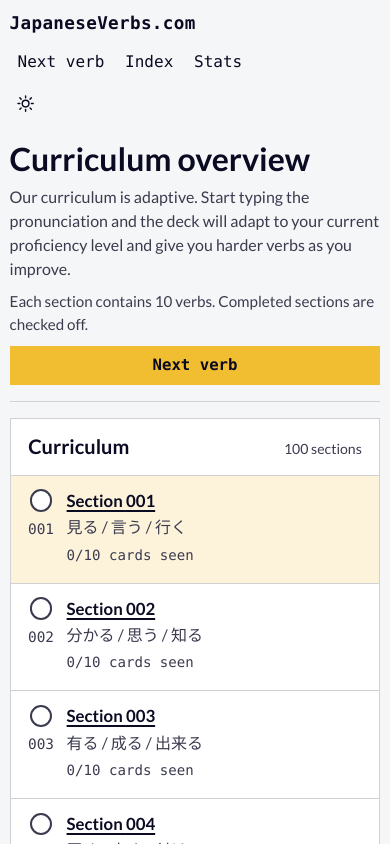
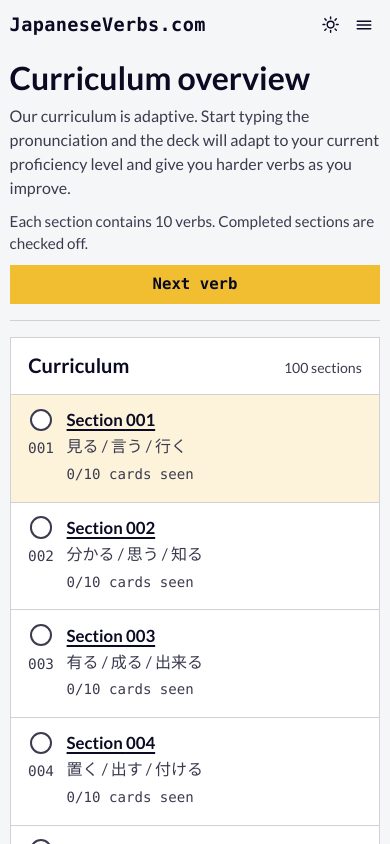
Before and after one commit to QuincyLarson/japanese-verbs, a React (Vite) app: page / in a window 390 px wide. Shown: the top 844 px of the page. Built offline with nearby package versions, Linux system fonts and the light colour scheme; a web font is replaced by a local one.

Commit message:
style: add mobile hamburger nav

```diff
--- a/src/components/AppLayout.tsx
+++ b/src/components/AppLayout.tsx
@@ -1,5 +1,5 @@
 import { useEffect, useState } from 'react';
-import { Link, NavLink, Outlet } from 'react-router-dom';
+import { Link, NavLink, Outlet, useLocation } from 'react-router-dom';
 import { useAppState } from '../app/AppState';
 import { HeaderSwitch } from './HeaderSwitch';
 
@@ -21,7 +21,9 @@ function getSystemTheme(): ThemeMode {
 
 export function AppLayout() {
   const { settingsStore, setThemePreference } = useAppState();
+  const location = useLocation();
   const [systemTheme, setSystemTheme] = useState<ThemeMode>(getSystemTheme);
+  const [isMenuOpen, setIsMenuOpen] = useState(false);
   const resolvedTheme =
     settingsStore.themePreference === 'system' ? systemTheme : settingsStore.themePreference;
 
@@ -44,14 +46,22 @@ export function AppLayout() {
     document.documentElement.dataset.theme = resolvedTheme;
   }, [resolvedTheme]);
 
+  useEffect(() => {
+    setIsMenuOpen(false);
+  }, [location.hash, location.pathname, location.search]);
+
   return (
     <div className="app-shell">
       <header className="top-bar" aria-label="Primary">
         <Link className="brand" to="/">
           JapaneseVerbs.com
         </Link>
-        <div className="top-bar__controls">
-          <nav className="nav-actions">
+
+        <nav
+          className={isMenuOpen ? 'nav-actions is-open' : 'nav-actions'}
+          id="primary-navigation"
+          aria-label="Primary navigation"
+        >
           {NAV_ITEMS.map((item) => (
             <NavLink
               key={item.to}
@@ -64,6 +74,7 @@ export function AppLayout() {
           ))}
         </nav>
 
+        <div className="top-bar__controls">
           <div className="top-bar__switches" role="group" aria-label="Display settings">
             <HeaderSwitch
               ariaLabel="Toggle day night mode"
@@ -73,6 +84,37 @@ export function AppLayout() {
               onToggle={() => setThemePreference(resolvedTheme === 'dark' ? 'light' : 'dark')}
             />
           </div>
+
+          <button
+            aria-controls="primary-navigation"
+            aria-expanded={isMenuOpen}
+            aria-label={isMenuOpen ? 'Close navigation menu' : 'Open navigation menu'}
+            className={isMenuOpen ? 'menu-toggle is-open' : 'menu-toggle'}
+            onClick={() => setIsMenuOpen((current) => !current)}
+            type="button"
+          >
+            {isMenuOpen ? (
+              <svg aria-hidden="true" className="menu-toggle__icon" viewBox="0 0 24 24">
+                <path
+                  d="M6 6 18 18M18 6 6 18"
+                  fill="none"
+                  stroke="currentColor"
+                  strokeLinecap="round"
+                  strokeWidth="2"
+                />
+              </svg>
+            ) : (
+              <svg aria-hidden="true" className="menu-toggle__icon" viewBox="0 0 24 24">
+                <path
+                  d="M4 7.5h16M4 12h16M4 16.5h16"
+                  fill="none"
+                  stroke="currentColor"
+                  strokeLinecap="round"
+                  strokeWidth="2"
+                />
+              </svg>
+            )}
+          </button>
         </div>
       </header>
 
--- a/src/styles.css
+++ b/src/styles.css
@@ -126,11 +126,11 @@ button {
   position: sticky;
   top: 0;
   z-index: 10;
-  display: flex;
-  flex-wrap: wrap;
+  display: grid;
+  grid-template-columns: auto minmax(0, 1fr) auto;
   align-items: center;
-  justify-content: space-between;
-  gap: 0.55rem;
+  column-gap: 0.55rem;
+  row-gap: 0.35rem;
   width: min(100%, 46rem);
   margin: 0 auto;
   padding: 0.65rem 0 0.55rem;
@@ -152,33 +152,36 @@ button {
 .brand {
   display: inline-flex;
   align-items: center;
+  min-width: 0;
   color: var(--text-main);
   font-size: 1.1rem;
   font-weight: 700;
   letter-spacing: 0.02em;
   text-decoration: none;
+  white-space: nowrap;
 }
 
 .nav-actions {
   display: flex;
-  flex-wrap: wrap;
   align-items: center;
   justify-content: flex-end;
   gap: 0.3rem;
+  min-width: 0;
 }
 
 .top-bar__controls {
   display: flex;
   align-items: center;
-  gap: 0.55rem;
-  flex-wrap: wrap;
+  justify-self: end;
+  gap: 0.2rem;
+  flex-wrap: nowrap;
 }
 
 .top-bar__switches {
   display: flex;
   align-items: center;
-  gap: 0.65rem;
-  flex-wrap: wrap;
+  gap: 0;
+  flex-wrap: nowrap;
 }
 
 .nav-link {
@@ -212,6 +215,42 @@ button {
 
 .nav-link.active::after {
   background: var(--accent);
+}
+
+.menu-toggle {
+  display: none;
+  align-items: center;
+  justify-content: center;
+  width: 2rem;
+  height: 2rem;
+  padding: 0;
+  border: 0;
+  border-radius: 999px;
+  background: transparent;
+  color: var(--text-main);
+  transition:
+    color 220ms ease,
+    background 220ms ease,
+    transform 220ms ease;
+}
+
+.menu-toggle:hover {
+  background: var(--accent-soft);
+  color: var(--accent);
+}
+
+.menu-toggle.is-open {
+  color: var(--accent);
+}
+
+.menu-toggle:active {
+  transform: scale(0.95);
+}
+
+.menu-toggle__icon {
+  width: 1.25rem;
+  height: 1.25rem;
+  display: block;
 }
 
 .page-shell,
@@ -1201,21 +1240,51 @@ p {
   outline-offset: 1px;
 }
 
-@media (max-width: 31rem) {
+@media (max-width: 37rem) {
   .top-bar {
+    grid-template-columns: minmax(0, 1fr) auto;
     width: min(100%, 42rem);
+    column-gap: 0.4rem;
+    row-gap: 0.2rem;
+    padding-top: 0.55rem;
+    padding-bottom: 0.45rem;
+  }
+
+  .brand {
+    font-size: clamp(0.98rem, 5.8vw, 1.16rem);
+    overflow: hidden;
+    text-overflow: ellipsis;
+  }
+
+  .menu-toggle {
+    display: inline-flex;
   }
 
   .nav-actions {
+    display: none;
+  }
+
+  .nav-actions.is-open {
+    display: grid;
+    grid-column: 1 / -1;
+    justify-items: start;
+    gap: 0.05rem;
+    padding: 0.3rem 0 0.05rem;
+  }
+
+  .nav-link {
+    width: 100%;
     justify-content: flex-start;
+    padding: 0.48rem 0 0.54rem;
+  }
+
+  .nav-link::after {
+    left: 0;
+    right: 0;
   }
 
   .top-bar__controls {
-    justify-content: flex-start;
-  }
-
-  .top-bar__switches {
-    width: 100%;
+    gap: 0.1rem;
   }
 }
 
```
Also changed, not shown: 1 other file (tests, documents, lock files or other folders). Lines whose indentation alone changed are shown as unchanged.
